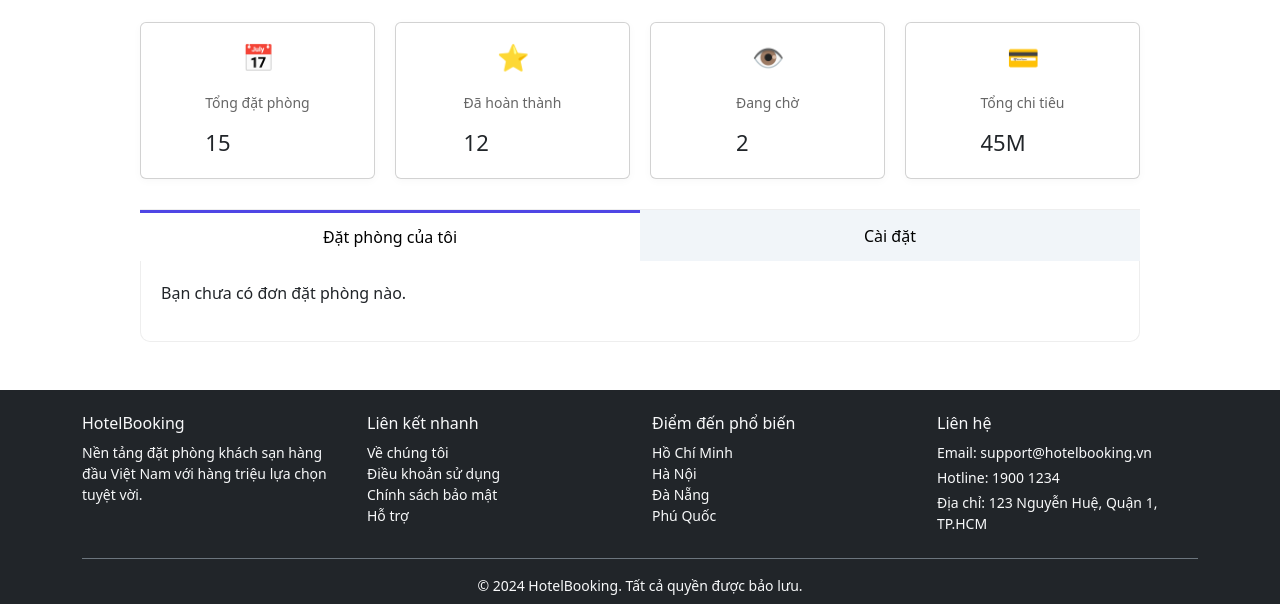
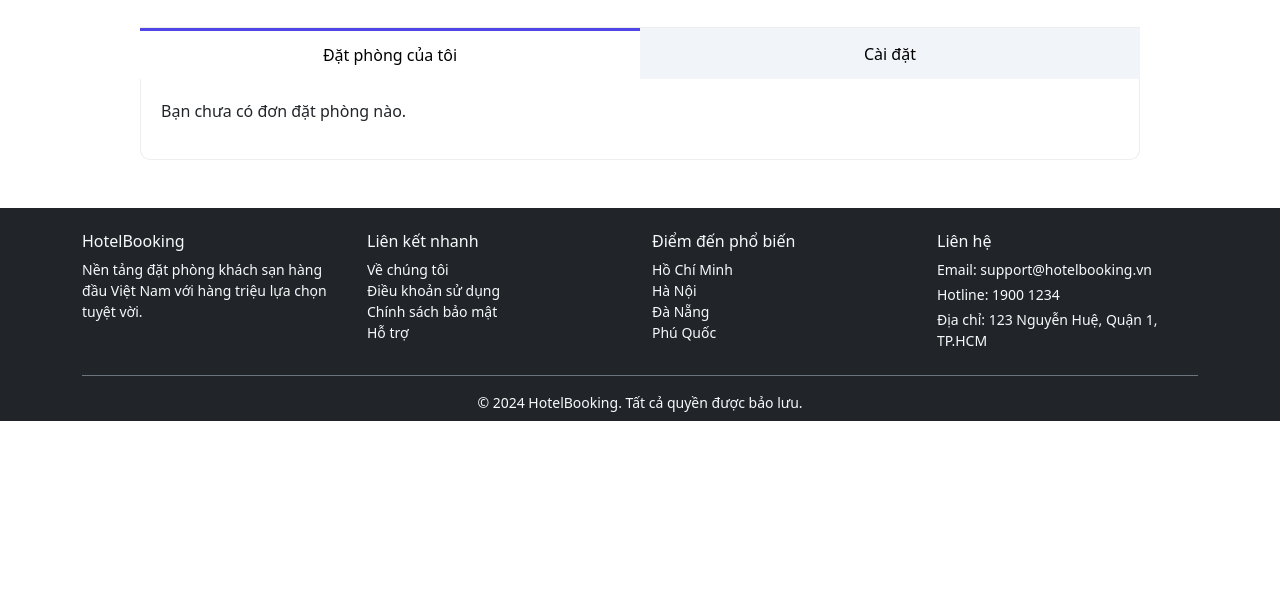
Before and after one commit to HaZe-Ln/Web-Cuoi-Ki, a plain HTML site: page Đồ án cuối kỳ/quan_ly_dp.html in a window 1280 px wide. Shown: the part 216-820 px from the top of the page. Drawn offline with nearby package versions, Linux system fonts and the light colour scheme.

Commit message:
Update quan_ly_dp.html

```diff
--- a/Đồ án cuối kỳ/quan_ly_dp.html
+++ b/Đồ án cuối kỳ/quan_ly_dp.html
@@ -67,37 +67,6 @@
         <p>Quản lý đặt phòng và thông tin cá nhân của bạn</p>
       </div>
       <a href="hosocanhan.html" class="edit-btn">👤 Chỉnh sửa hồ sơ</a>
-    </div>
-
-    <div class="stats">
-      <div class="card">
-        <div class="icon">📅</div>
-        <div class="data">
-          <p>Tổng đặt phòng</p>
-          <h2>15</h2>
-        </div>
-      </div>
-      <div class="card">
-        <div class="icon">⭐</div>
-        <div class="data">
-          <p>Đã hoàn thành</p>
-          <h2>12</h2>
-        </div>
-      </div>
-      <div class="card">
-        <div class="icon">👁️</div>
-        <div class="data">
-          <p>Đang chờ</p>
-          <h2>2</h2>
-        </div>
-      </div>
-      <div class="card">
-        <div class="icon">💳</div>
-        <div class="data">
-          <p>Tổng chi tiêu</p>
-          <h2>45M</h2>
-        </div>
-      </div>
     </div>
 
     <div class="tabs">
```
